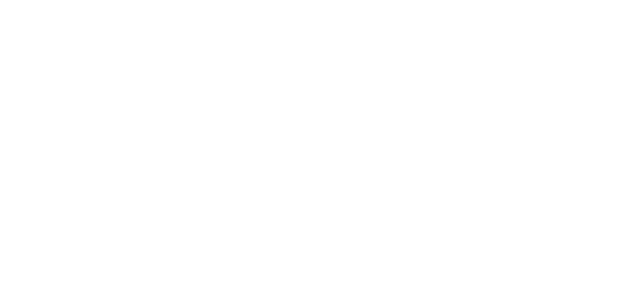
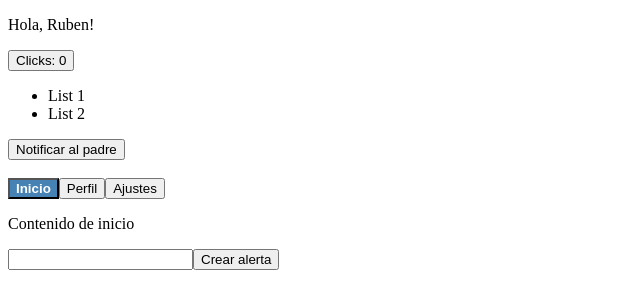
Before and after one commit to Sisselio/PR-practica-1, a Nuxt app: page /componentsTraining in a window 1280 px wide. Before the commit this address had no page. Shown: the top 308 px of the page, without its empty margins (0-640 px from the left). Built offline with nearby package versions, Linux system fonts and the light colour scheme.

Commit message:
feat(exercises): finished componentsTraining

```diff
--- /dev/null
+++ b/app/components/Alert.vue
@@ -0,0 +1,10 @@
+<template>
+  <input type="text" v-model="txtAlert" />
+  <button @click="showAlert">Crear alerta</button>
+</template>
+<script setup>
+const txtAlert = ref("");
+function showAlert() {
+  alert(txtAlert.value);
+}
+</script>
--- /dev/null
+++ b/app/components/ClickCounter.vue
@@ -0,0 +1,8 @@
+<template>
+  <button @click="count++">Clicks: {{ count }}</button>
+</template>
+
+<script setup>
+import { ref } from "vue";
+const count = ref(0);
+</script>
--- /dev/null
+++ b/app/components/HelloUser.vue
@@ -0,0 +1,9 @@
+<template>
+  <p>Hola, {{ name }}!</p>
+</template>
+
+<script setup>
+defineProps({
+  name: String,
+});
+</script>
--- /dev/null
+++ b/app/components/NotifyButton.vue
@@ -0,0 +1,7 @@
+<template>
+  <button @click="emit('notificar')">Notificar al padre</button>
+</template>
+
+<script setup>
+const emit = defineEmits(["notificar"]);
+</script>
--- a/app/components/Practiquillas/Pr1.vue
+++ /dev/null
@@ -1,17 +0,0 @@
-<script setup lang="ts">
-defineProps<{
-  message: string;
-  image: string;
-  test: string;
-}>();
-
-defineEmits(["test"]);
-</script>
-
-<template>
-  <div>
-    <img :src="image" />
-    <button @click="$emit('test')">{{ message }}</button>
-    {{ test }}
-  </div>
-</template>
--- /dev/null
+++ b/app/components/Tabs.vue
@@ -0,0 +1,33 @@
+<template>
+  <div class="tabs">
+    <div class="tab-buttons">
+      <button
+        v-for="(tab, index) in tabs"
+        :key="index"
+        :class="{ active: selected === index }"
+        @click="selected = index"
+      >
+        {{ tab.name }}
+      </button>
+    </div>
+    <div class="tab-content">
+      <slot :name="tabs[selected].slot"></slot>
+    </div>
+  </div>
+</template>
+
+<script setup>
+import { ref } from "vue";
+defineProps({
+  tabs: Array,
+});
+const selected = ref(0);
+</script>
+
+<style scoped>
+.tab-buttons button.active {
+  font-weight: bold;
+  color: white;
+  background-color: steelblue;
+}
+</style>
--- /dev/null
+++ b/app/components/ToDoList.vue
@@ -0,0 +1,11 @@
+<template>
+  <ul>
+    <li v-for="task in tasks" :key="task">{{ task }}</li>
+  </ul>
+</template>
+
+<script setup>
+defineProps({
+  tasks: Array,
+});
+</script>
--- /dev/null
+++ b/app/pages/componentsTraining.vue
@@ -0,0 +1,31 @@
+<template>
+  <HelloUser name="Ruben" />
+  <ClickCounter />
+  <ToDoList :tasks="['List 1', 'List 2']" />
+  <NotifyButton @notificar="handleNotification" />
+  <br /><br />
+  <Tabs
+    :tabs="[
+      { name: 'Inicio', slot: 'inicio' },
+      { name: 'Perfil', slot: 'perfil' },
+      { name: 'Ajustes', slot: 'ajustes' },
+    ]"
+  >
+    <template #inicio>
+      <p>Contenido de inicio</p>
+    </template>
+    <template #perfil>
+      <p>Contenido de perfil</p>
+    </template>
+    <template #ajustes>
+      <p>Contenido de ajustes</p>
+    </template>
+  </Tabs>
+  <Alert />
+</template>
+
+<script setup>
+function handleNotification() {
+  alert("El hijo ha notificado al padre");
+}
+</script>
--- a/app/pages/ejercicios.vue
+++ b/app/pages/ejercicios.vue
@@ -427,7 +427,6 @@
 
 <script setup>
 import { ref, watch, computed } from "vue";
-import Index from "./index.vue";
 // Ejercicio 1
 const mensaje = ref("Ejercicio 1");
 // Ejercicio 2
```
